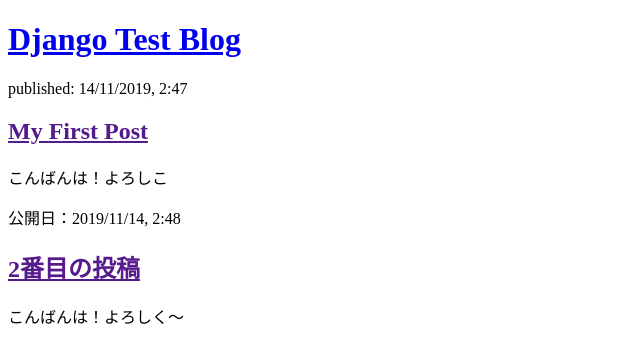
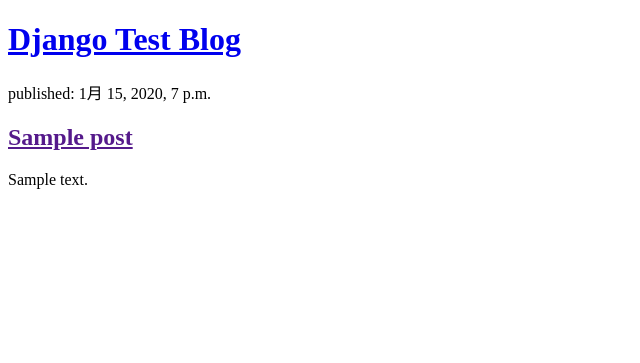
Before and after one commit to Akisa0/my-first-blog, a Django app: template blog/templates/blog/post_list.html in a window 1280 px wide. Shown: the top 363 px of the page, without its empty margins (0-640 px from the left). Run offline with Django 3.2, Linux system fonts and the light colour scheme; the template is opened without the code that fills it: values that come from a table or form of the project are taken from there, others are empty; tables that the repository leaves empty hold one stand-in row (values such as "Sample post").

Commit message:
Modified templates to display posts from database.

```diff
--- a/blog/templates/blog/post_list.html
+++ b/blog/templates/blog/post_list.html
@@ -10,17 +10,13 @@
     <div>
         <h1><a href="/">Django Test Blog</a></h1>
     </div>
+        {% for post in posts %}
+            <div>
+                <p>published: {{ post.published_date }}</p>
+                <h2><a href="">{{ post.title }}</a></h2>
+                <p>{{ post.text|linebreaksbr }}</p>
+            </div>
+        {% endfor %}
 
-    <div>
-        <p>published: 14/11/2019, 2:47</p>
-        <h2><a href="">My First Post</a></h2>
-        <p>こんばんは！よろしこ</p>
-    </div>
-
-    <div>
-        <p>公開日：2019/11/14, 2:48</p>
-        <h2><a href="">2番目の投稿</a></h2>
-        <p>こんばんは！よろしく～</p>
-    </div>
 </body>
 </html>
```
Also changed, not shown: blog/views.py (+4 -3 lines).
